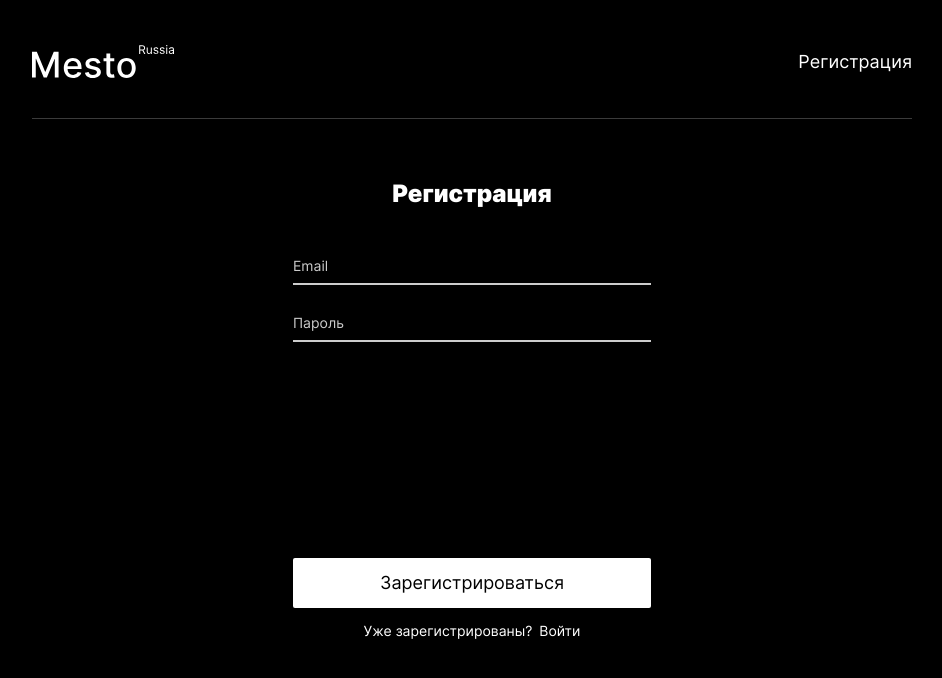
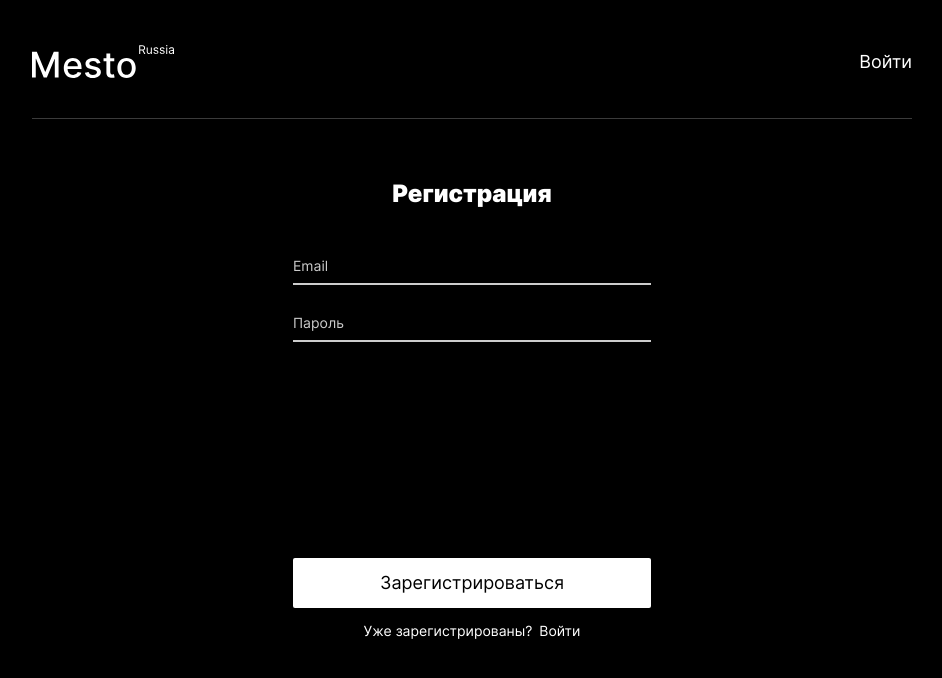
Before and after one commit to forgohill/react-mesto-auth, a React (Create React App) app: page /sign-up in a window 1280 px wide. Shown: the top 678 px of the page, without its empty margins (168-1110 px from the left). Built offline with nearby package versions, Linux system fonts and the light colour scheme; no server answers.

Commit message:
замутил кнопку выйти

```diff
--- a/src/blocks/header/__login/header__login.css
+++ b/src/blocks/header/__logout/header__logout.css
@@ -1,7 +1,9 @@
-.header__login {
-
-  margin: 0;
+.header__logout {
+  margin: 0 0 0 24px;
   padding: 0;
+  border: 0;
+  outline: none;
+  background-color: transparent;
 
   font-family: 'Inter', Arial, sans-serif;
   font-style: normal;
--- /dev/null
+++ b/src/blocks/header/__paragraph/header__paragraph.css
@@ -0,0 +1,14 @@
+.header__paragraph {
+  margin: 0;
+  padding: 0;
+
+  font-family: 'Inter', Arial, sans-serif;
+  font-style: normal;
+  font-weight: 400;
+  font-size: 18px;
+  line-height: 1.22;
+
+  color: #FFFFFF;
+
+  text-decoration: none;
+}
--- a/src/components/App.jsx
+++ b/src/components/App.jsx
@@ -35,7 +35,8 @@ function App() {
   const [isDisabled, setIsDisabled] = React.useState(false);
   // стейт навигации
   const [isLoggedIn, setIsLoggedIn] = React.useState(false);
-
+  // стейт хранения email
+  const [userEmail, setUserEmail] = React.useState('');
 
   // блок обработчиков кнопок
   const handleEditAvatarClick = () => {
@@ -166,9 +167,7 @@ function App() {
         console.error(err);
         setIsDisabled(false);
       });
-
   }
-
 
   // нажатие ДА в попап удалить Карточку
   const handleConfirmDeleteCardClick = () => {
@@ -196,23 +195,26 @@ function App() {
 
   //  Проверка токена
   const tockenCheck = () => {
-
     const token = localStorage.getItem('token');
-
     if (token) {
       checkToken(token)
         .then((res) => {
+          const { email } = res.data;
+          console.log(email);
 
-
-          console.log(res);
+          setUserEmail(email);
           setIsLoggedIn(true);
-
-          console.log(isLoggedIn);
+          console.log(userEmail);
+          // console.log(isLoggedIn);
           navigate('/', { replace: true });
         })
         .catch((err) => { console.error(err); })
     }
+  }
 
+  // удаление токена
+  const removeToken = () => {
+    localStorage.removeItem('token');
   }
 
   // первая инициализация данных с сервера
@@ -245,7 +247,7 @@ function App() {
     <div className="page">
       <CurrentUserContext.Provider value={currentUser}>
 
-        <Header isLoggedIn={isLoggedIn} />
+        <Header isLoggedIn={isLoggedIn} userEmail={userEmail} onSignOut={removeToken} />
         <Routes>
           {/* <Route path='/' element={
             isLoggedIn
--- a/src/components/Header/Header.jsx
+++ b/src/components/Header/Header.jsx
@@ -1,12 +1,17 @@
 import React from 'react';
-
+import { Route, Routes } from 'react-router-dom'
 import { Link } from 'react-router-dom'
 import { headerLogo } from '../../utils/images.js'
 
 
-function Header({ isLoggedIn }) {
+function Header({ isLoggedIn, userEmail, onSignOut }) {
 
   console.log(`хедер : ${isLoggedIn}`);
+
+  const handleButtonExit = () => {
+    console.log('exit');
+    onSignOut();
+  }
 
   return (
     <header className="header">
@@ -20,12 +25,41 @@ function Header({ isLoggedIn }) {
             alt="Логотип проекта Место"
             className="header__logo" />
         </a>
-        {isLoggedIn
-          ? <Link to='/sign-in' className="header__login links">Войти</Link>
-          : <Link to='/sign-up' className="header__login links">Регистрация</Link>
-        }
+
+        <Routes>
+          <Route path='/' element={(
+            <div className='header__wrapper'>
+              <p className='header__paragraph'>{`${userEmail}`}</p>
+              <button
+                type="button"
+                className="header__logout links"
+                onClick={handleButtonExit}
+
+              // onClick={() => {
+              // onSignOut();
+              // handleOpenMenu();
+              // }
+              // }
+              >
+                Выйти
+              </button>
+            </div>
+          )} />
+          <Route path='/sign-up' element={(<><Link to='/sign-in' className="header__paragraph links">Войти</Link></>)} />
+          <Route path='/sign-in' element={(<><Link to='/sign-up' className="header__paragraph links">Регистрация</Link></>)} />
+
+        </Routes>
+        {/*
+        {
+          isLoggedIn
+            ? <Link to='/sign-in' className="header__login links">Войти</Link>
+            : <Link to='/sign-up' className="header__login links">Регистрация</Link>
+        } */}
+
+
+
       </div >
-    </header>
+    </header >
 
   );
 }
--- a/src/components/ProtectedRoute/ProtectedRoute.jsx
+++ b/src/components/ProtectedRoute/ProtectedRoute.jsx
@@ -3,8 +3,8 @@ import { Navigate } from 'react-router-dom';
 const ProtectedRoute = ({ element: Component, ...props }) => {
 
 
-  console.log(Component);
-  console.log(props);
+  // console.log(Component);
+  // console.log(props);
   const { isLoggedIn } = props;
 
   return (
--- a/src/components/Register/Register.jsx
+++ b/src/components/Register/Register.jsx
@@ -64,7 +64,7 @@ const Register = () => {
       </form>
       <p className='entry-page__paragraph'>Уже зарегистрированы?&ensp;
         <span className='entry-page__accent'>
-          <Link to='/sing-in' className='entry-page__link links' href="#">Войти</Link>
+          <Link to='/sign-in' className='entry-page__link links' href="#">Войти</Link>
         </span></p>
     </div>
   );
--- a/src/pages/index.css
+++ b/src/pages/index.css
@@ -11,7 +11,9 @@
 @import url(../blocks/header/__wrapper/header__wrapper.css);
 @import url(../blocks/header/__link/header__link.css);
 @import url(../blocks/header/__logo/header__logo.css);
-@import url(../blocks/header/__login/header__login.css);
+@import url(../blocks/header/__paragraph/header__paragraph.css);
+
+@import url(../blocks/header/__logout/header__logout.css);
 
 
 /* ======================= MAIN =============================== */
```
